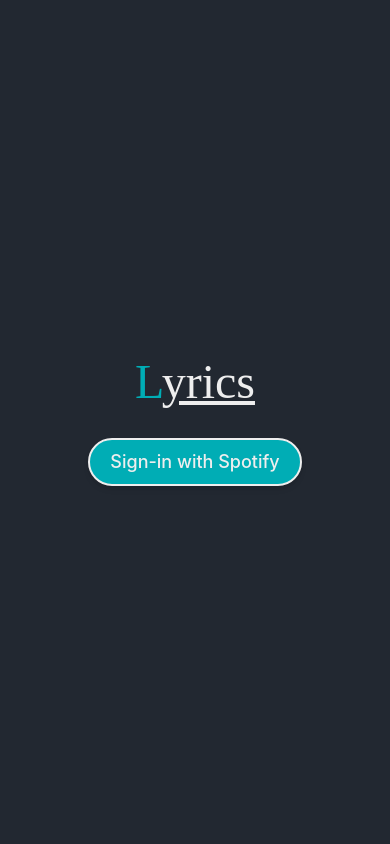
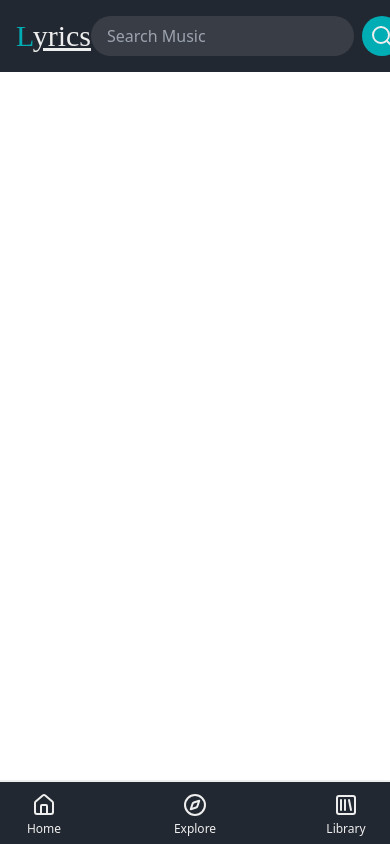
Before and after one commit to itsarman001/Lyrics, a React (Vite) app: page /explore in a window 390 px wide. Built offline with nearby package versions, Linux system fonts and the light colour scheme.

Commit message:
Added Navbar and Mobile Nav

```diff
--- a/src/App.jsx
+++ b/src/App.jsx
@@ -6,8 +6,8 @@
 const App = () => {
   return (
     <>
-      {/* <BaseLayout /> */}
-       <Login />
+      <BaseLayout />
+       {/* <Login /> */}
     </>
   );
 };
--- a/src/components/BaseLayout.jsx
+++ b/src/components/BaseLayout.jsx
@@ -1,11 +1,31 @@
-import React from 'react'
+import React from "react";
+import { Navbar, MobileNav } from "./";
 
 const BaseLayout = () => {
+  const useIsMobile = () => {
+    const [isMobile, setIsMobile] = useState(window.innerWidth < 768);
+
+    useEffect(() => {
+      const handleResize = () => {
+        setIsMobile(window.innerWidth < 768);
+      };
+
+      window.addEventListener('resize', handleResize);
+      return () => window.removeEventListener('resize', handleResize);
+    }, []);
+
+    return isMobile;
+  };
+
+  const isMobile = useIsMobile
   return (
-    <div>
+    <main>
+      <Navbar />
+      {isMobile && <section className="md:hidden">
+        <MobileNav />
+      </section>}
+    </main>
+  );
+};
 
-    </div>
-  )
-}
-
-export default BaseLayout
+export default BaseLayout;
--- a/src/components/Login.jsx
+++ b/src/components/Login.jsx
@@ -4,7 +4,7 @@
 const Login = () => {
   return (
     <section className="bg-primary text-neutral grid place-content-center h-screen w-screen text-center gap-8">
-      <BrandName size="text-5xl" />
+      <BrandName className="text-5xl" />
       <button className="bg-accent hover:bg-hover px-5 py-2 text-nowrap text-lg font-medium hover:text-white font-inter transition delay-300 rounded-full border-neutral border-2 shadow-md">
         Sign-in with Spotify
       </button>
--- a/src/components/BrandName.jsx
+++ b/src/components/Navigations/BrandName.jsx
@@ -1,9 +1,9 @@
 import React from "react";
 import { SiZedindustries } from "react-icons/si";
 
-const BrandName = ({ size }) => {
+const BrandName = ({ className }) => {
   return (
-    <h2 className={` font-edu-au-vic-wa-nt-guides ${size}`}>
+    <h2 className={` font-edu-au-vic-wa-nt-guides cursor-pointer ${className}`}>
       <span className="text-accent ">L</span>
       <span className="underline">yrics</span>
     </h2>
--- /dev/null
+++ b/src/components/Navigations/MobileNav.jsx
@@ -0,0 +1,30 @@
+import { useState, useEffect } from 'react';
+import { Link } from "react-router-dom";
+import { NAVIGATIONS } from "./Navigations";
+
+const MobileNav = () => {
+
+
+
+  return (
+    <nav className="bg-primary border-t-2 border-neutral fixed bottom-0 left-0 w-full h-16 flex justify-between items-center px-4 shadow-md">
+      <ul className="flex space-x-4 items-center justify-between w-full">
+        {NAVIGATIONS.map((navigation) => (
+          <li key={navigation.path}>
+            <Link
+              to={navigation.path}
+              className="group flex flex-col items-center py-4 text-neutral hover:text-accent"
+            >
+              <span className="group-hover:bg-accent text-neutral px-4 p-1 rounded-full transition-colors duration-300 ease-in-out">
+                {navigation.icon}
+              </span>
+              <span className="text-xs md:text-sm">{navigation.title}</span>
+            </Link>
+          </li>
+        ))}
+      </ul>
+    </nav>
+  );
+};
+
+export default MobileNav;
--- /dev/null
+++ b/src/components/Navigations/Navbar.jsx
@@ -0,0 +1,16 @@
+import React from "react";
+import { BrandName, SearchBar } from "..";
+import { Link } from "react-router-dom";
+
+const Navbar = () => {
+  return (
+    <nav className="flex items-center justify-between p-4 bg-primary">
+      <Link to="/">
+        <BrandName className="text-3xl text-neutral" />
+      </Link>
+      <SearchBar />
+    </nav>
+  );
+};
+
+export default Navbar;
--- /dev/null
+++ b/src/components/Navigations/Navigations.jsx
@@ -0,0 +1,19 @@
+import { House, Compass, SquareLibrary } from "lucide-react";
+
+export const NAVIGATIONS = [
+  {
+    icon: <House />,
+    title: "Home",
+    path: "/",
+  },
+  {
+    icon: <Compass />,
+    title: "Explore",
+    path: "/explore",
+  },
+  {
+    icon: <SquareLibrary />,
+    title: "Library",
+    path: "/library",
+  },
+];
--- /dev/null
+++ b/src/components/Navigations/SearchBar.jsx
@@ -0,0 +1,23 @@
+import React, { useEffect, useState } from "react";
+import { Search } from "lucide-react";
+
+const SearchBar = () => {
+  const [searchQuerry, setSearchQuerry] = useState("");
+
+  return (
+    <div className="flex items-center gap-2">
+      <input
+        type="text"
+        className="px-4 py-2 rounded-full focus:outline-accent bg-secondary focus:bg-neutral focus:text-primary"
+        placeholder="Search Music"
+        onChange={(e) => setSearchQuerry(e.target.value)}
+        value={searchQuerry}
+      />
+      <button className="p-2 bg-accent hover:bg-hover text-neutral rounded-full">
+        <Search />
+      </button>
+    </div>
+  );
+};
+
+export default SearchBar;
--- /dev/null
+++ b/src/components/Navigations/Sidebar.jsx
@@ -0,0 +1,11 @@
+import React from 'react'
+
+const Sidebar = () => {
+  return (
+    <div>
+
+    </div>
+  )
+}
+
+export default Sidebar
--- a/src/components/index.js
+++ b/src/components/index.js
@@ -1,8 +1,12 @@
 // Pages
-import BaseLayout from './BaseLayout'
-import Login from './Login'
+import BaseLayout from "./BaseLayout";
+import Login from "./Login";
 
 // Components
-import BrandName from './BrandName'
+import Navbar from "./Navigations/Navbar";
+import BrandName from "./Navigations/BrandName";
+import SearchBar from "./Navigations/SearchBar";
+import MobileNav from "./Navigations/MobileNav";
+import Sidebar from "./Navigations/Sidebar";
 
-export {BaseLayout, Login, BrandName}
+export { BaseLayout, Login, Navbar, MobileNav, Sidebar, BrandName, SearchBar };
--- a/src/utils/Constants.jsx
+++ b/src/utils/Constants.jsx
@@ -1,5 +1,3 @@
-import { House, Compass, SquareLibrary } from 'lucide-react';
-
 export const reducerCases = {
   SET_TOKEN: "SET_TOKEN",
   SET_USER: "SET_USER",
@@ -7,23 +5,5 @@
   SET_PLAYLIST_ID: "SET_PLAYLIST_ID",
   SET_PLAYLIST: "SET_PLAYLIST",
   SET_PLAYING: "SET_PLAYING",
-    SET_PLAYER_STATE: "SET_PLAYER_STATE"
-}
-
-export const NAVIGATIONS = [
-    {
-      icon: House,
-      title: "Home",
-      path: "/"
-    },
-    {
-      icon: Compass,
-      title: "Explore",
-      path: "/explore"
-    },
-    {
-      icon: SquareLibrary,
-      title: "Library",
-      path: "/library"
-    },
-  ];
+  SET_PLAYER_STATE: "SET_PLAYER_STATE",
+};
```
Lines whose indentation alone changed are shown as unchanged.
